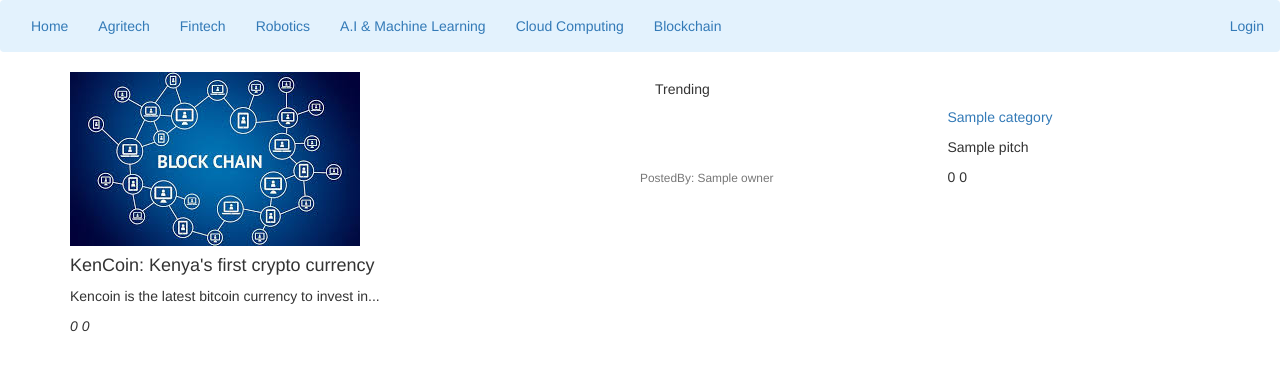
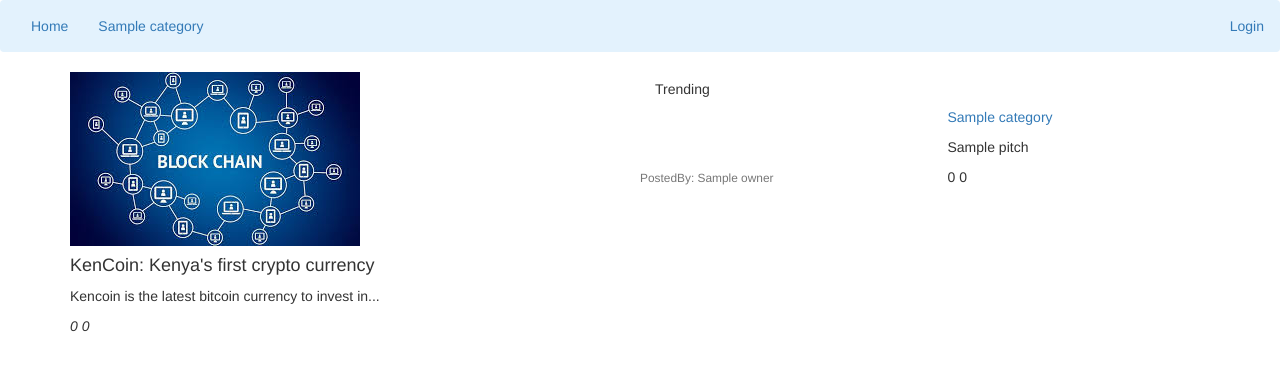
Before and after one commit to gkarumbi/tech-pitch, a Python web app: template app/templates/index.html in a window 1280 px wide. Shown: the top 371 px of the page. Run offline with Jinja, Linux system fonts and the light colour scheme; the template is opened without the code that fills it: most values are stand-ins (such as "Sample title", 1, 10 or a date in 2020); some libraries are stand-ins or nearby versions.

Commit message:
Add a macro to loop through the categories and display all them on the navbar

```diff
--- a/app/templates/navbar.html
+++ b/app/templates/navbar.html
@@ -1,31 +1,17 @@
 <nav class="navbar navbar-light" style="background-color: #e3f2fd;">
     <!-- Navbar content -->
     <div class="collapse navbar-collapse" id="navbarNavDropdown">
+
         <ul class="navbar-nav nav">
             <li class="nav-item active" style="list-style: none;">
                 <a class="nav-link" href="#">Home <span class="sr-only">(current)</span></a>
             </li>
+            {% for category in categories %}
             <li class="nav-item active" style="list-style: none;">
-                <a class="nav-link" href="#">Agritech <span class="sr-only">(current)</span></a>
-            </li>
-            <li class="nav-item active" style="list-style: none;">
-                <a class="nav-link" href="#">Fintech <span class="sr-only">(current)</span></a>
+                <a class="nav-link" href="{{url_for('.category',id=category.id)}}">{{category.name}} <span class="sr-only">(current)</span></a>
             </li>
 
-            <li class="nav-item active" style="list-style: none;">
-                <a class="nav-link" href="#">Robotics <span class="sr-only">(current)</span></a>
-            </li>
-            <li class="nav-item active" style="list-style: none;">
-                <a class="nav-link" href="#">A.I & Machine Learning <span class="sr-only">(current)</span></a>
-            </li>
-            <li class="nav-item active" style="list-style: none;">
-                <a class="nav-link" href="#">Cloud Computing <span class="sr-only">(current)</span></a>
-            </li>
-            <li class="nav-item active" style="list-style: none;">
-                <a class="nav-link" href="#">Blockchain <span class="sr-only">(current)</span></a>
-            </li>
-
-
+            {% endfor %}
 
 
 
@@ -34,7 +20,7 @@
         </ul>
         <ul class="nav navbar-nav navbar-right">
             {% if current_user.is_authenticated%}
-            <li><a href="{{url_for('main.profile',uname=current_user.username)}}">Profile</a></li>
+            <li><a href="/">Profile: {{current_user.username.capitalize()}}</a></li>
             <li><a href="{{url_for('auth.logout')}}"><i class="fa fa-user"></i>Sign out</a></li>
             {% else %}
             <li><a href="{{url_for('auth.login')}}"><i class="fa fa-sign-in-alt"></i> Login</a></li>
```
